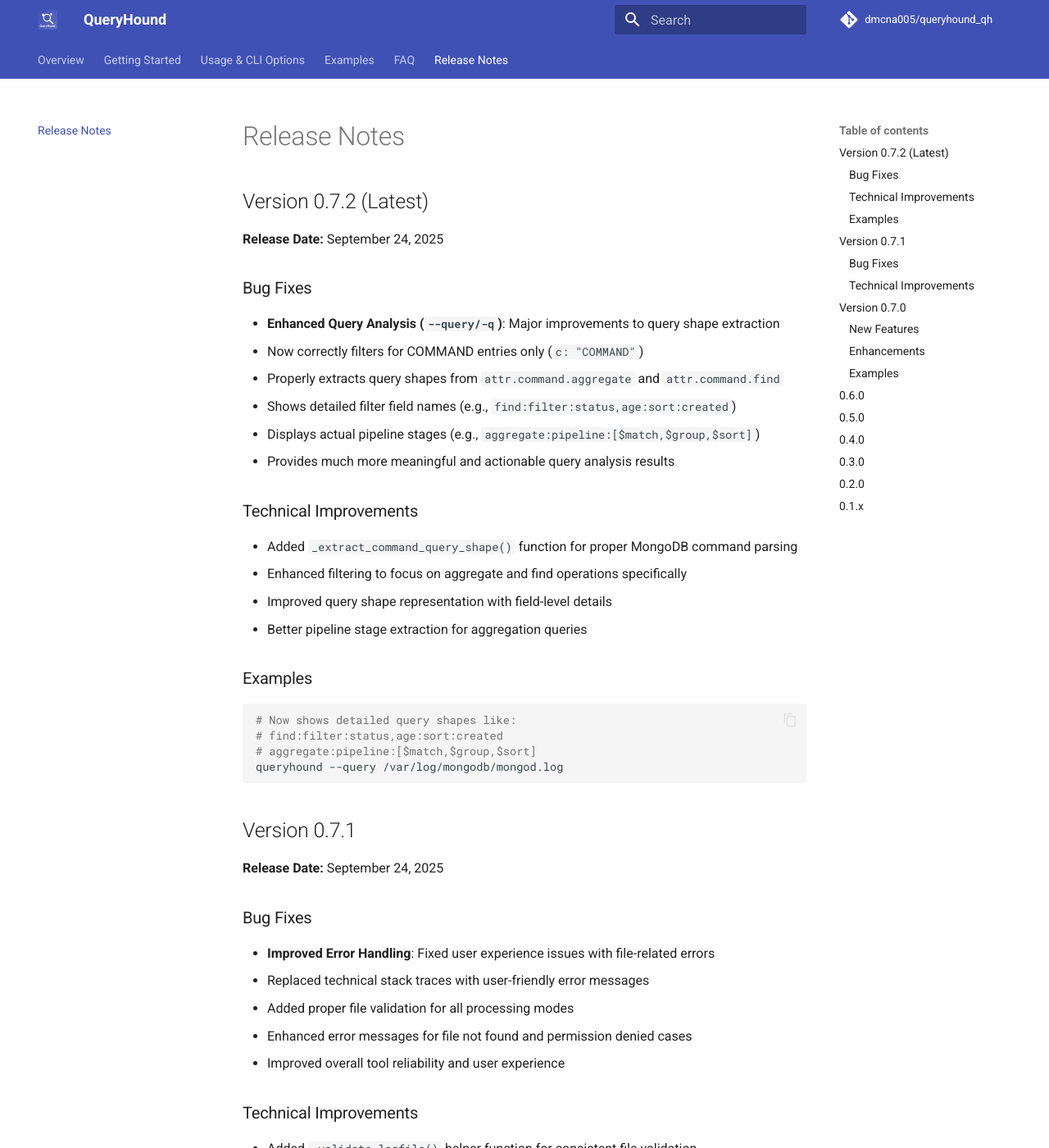
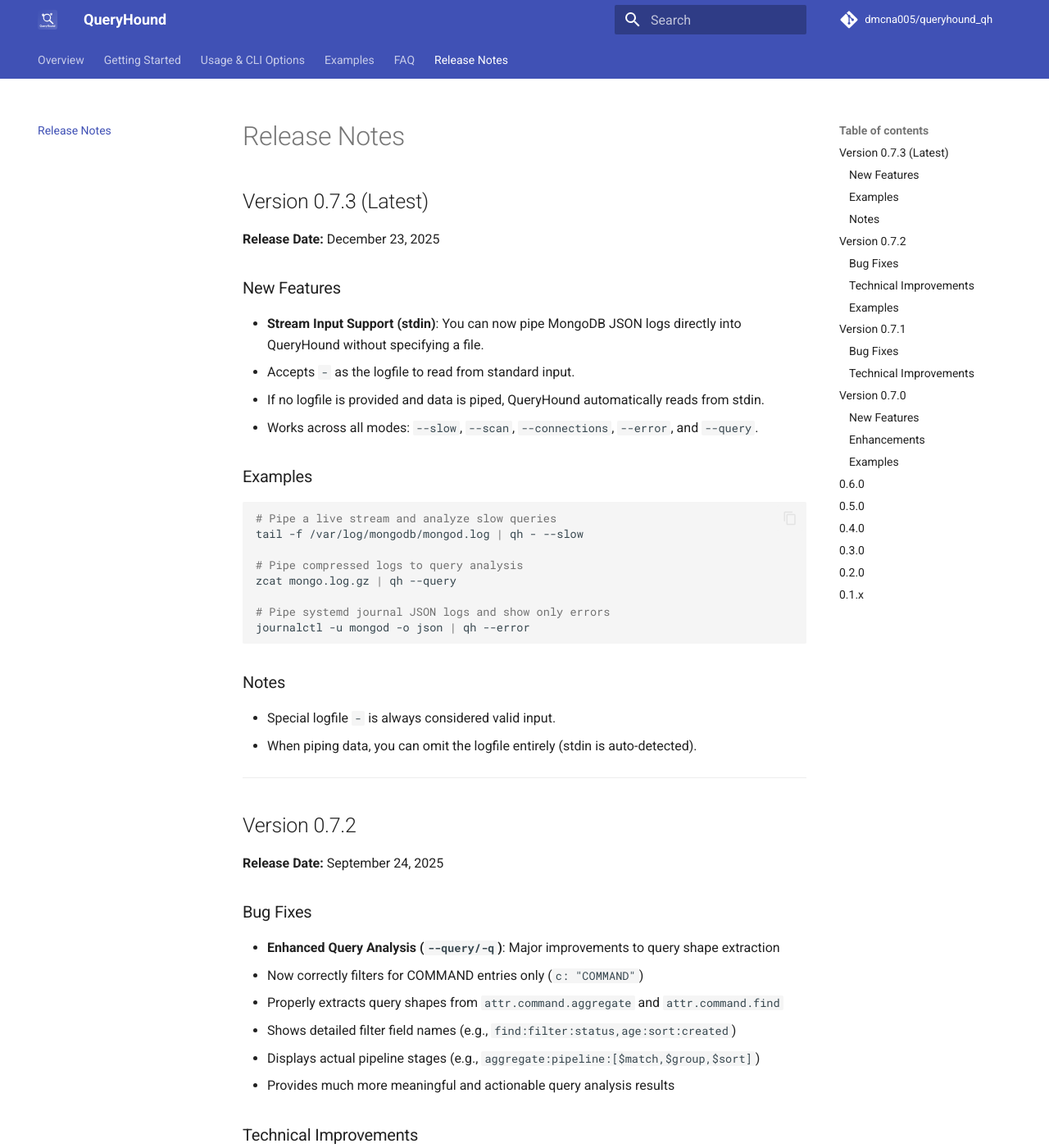
Before and after one commit to dmcna005/queryhound_qh, an MkDocs documentation site: the page built from docs/release-notes.md, in a window 1280 px wide and 1400 px high. Shown: the whole window at 82% size. Built offline with MkDocs 1.6.1 and Material for MkDocs 9.7.7, drawn with Linux system fonts in a browser that asks for light colours; comment, search, counter and statistics services are not loaded.

Commit message:
docs: document stream input (stdin) support; update usage with '-' shorthand and examples

````diff
--- a/docs/release-notes.md
+++ b/docs/release-notes.md
@@ -1,6 +1,37 @@
 # Release Notes
 
-## Version 0.7.2 (Latest)
+## Version 0.7.3 (Latest)
+
+**Release Date:** December 23, 2025
+
+### New Features
+
+- **Stream Input Support (stdin)**: You can now pipe MongoDB JSON logs directly into QueryHound without specifying a file.
+  - Accepts `-` as the logfile to read from standard input.
+  - If no logfile is provided and data is piped, QueryHound automatically reads from stdin.
+  - Works across all modes: `--slow`, `--scan`, `--connections`, `--error`, and `--query`.
+
+### Examples
+
+```bash
+# Pipe a live stream and analyze slow queries
+tail -f /var/log/mongodb/mongod.log | qh - --slow
+
+# Pipe compressed logs to query analysis
+zcat mongo.log.gz | qh --query
+
+# Pipe systemd journal JSON logs and show only errors
+journalctl -u mongod -o json | qh --error
+```
+
+### Notes
+
+- Special logfile `-` is always considered valid input.
+- When piping data, you can omit the logfile entirely (stdin is auto-detected).
+
+---
+
+## Version 0.7.2
 
 **Release Date:** September 24, 2025
 
````
Also changed, not shown: docs/usage.md (+22 -1 lines).
